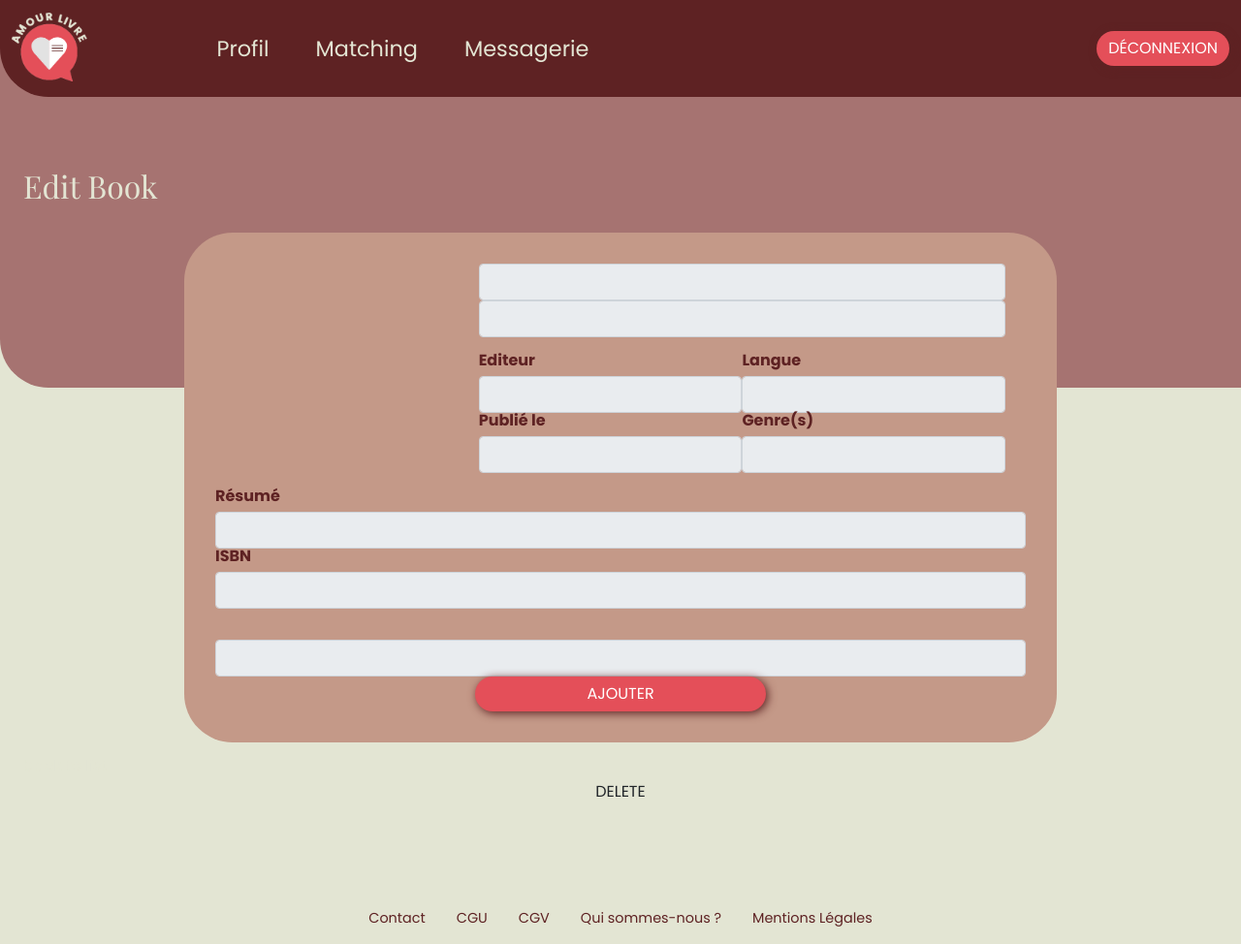
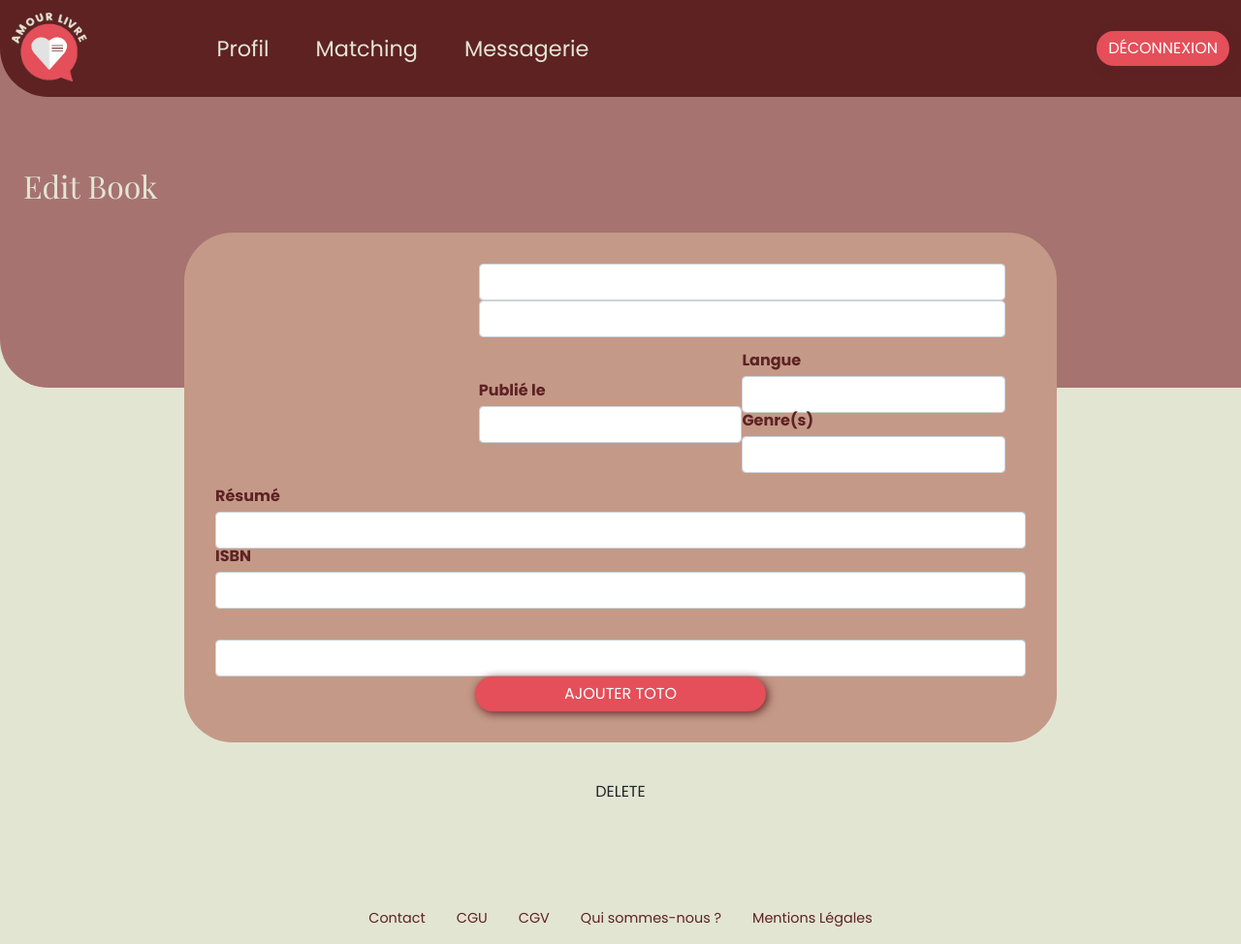
Before and after one commit to WebForce3-KevInvicto/amourlivre, a Symfony app: template templates/book/edit.html.twig in a window 1280 px wide. Shown: the top 974 px of the page at 97% size. Run offline with Twig, Linux system fonts and the light colour scheme; the template is opened without the code that fills it, so the values that code supplies are empty; form fields are guessed from the names that the template uses; some libraries are stand-ins or nearby versions; some web fonts are replaced.

Commit message:
back-end ajout livre

```diff
--- a/src/Controller/BookController.php
+++ b/src/Controller/BookController.php
@@ -11,12 +11,12 @@ use Symfony\Component\HttpFoundation\Response;
 use Symfony\Component\Routing\Annotation\Route;
 
 /**
- * @Route("/book")
+ * @Route("membre/book")
  */
 class BookController extends AbstractController
 {
     /**
-     * @Route("/membre", name="book_index", methods={"GET"})
+     * @Route("/", name="book_index", methods={"GET"})
      */
     public function index(BookRepository $bookRepository): Response
     {
@@ -35,6 +35,7 @@ class BookController extends AbstractController
         $form->handleRequest($request);
 
         if ($form->isSubmitted() && $form->isValid()) {
+            $book->setCreatedAt(new \DateTime);
             $entityManager = $this->getDoctrine()->getManager();
             $entityManager->persist($book);
             $entityManager->flush();
--- a/src/Entity/Book.php
+++ b/src/Entity/Book.php
@@ -30,7 +30,7 @@ class Book
     private $synopsis;
 
     /**
-     * @ORM\Column(type="string", length=255)
+     * @ORM\Column(type="string", length=255, nullable=true)
      */
     private $thumbnail;
 
@@ -66,7 +66,7 @@ class Book
 
     /**
      * @ORM\ManyToOne(targetEntity=Publisher::class, inversedBy="books")
-     * @ORM\JoinColumn(nullable=false)
+     * @ORM\JoinColumn(nullable=true)
      */
     private $publisher;
 
@@ -77,7 +77,7 @@ class Book
 
     /**
      * @ORM\ManyToOne(targetEntity=Genre::class, inversedBy="books")
-     * @ORM\JoinColumn(nullable=false)
+     * @ORM\JoinColumn(nullable=true)
      */
     private $genre;
 
--- a/templates/book/_form.html.twig
+++ b/templates/book/_form.html.twig
@@ -1,19 +1,17 @@
-
-
     <article class="article-book w--900 p--2 m--1">
+    {{ form_start(bookForm)}}
       <div class="article-header d--flex jc--sb">
         <div class="article-header__left w--30">
           <img id="book-cover" class="w--100 mr--1" src="" alt="">
         </div>
         <div class="article-header__right w--65">
-            {{ form_start(bookForm)}}
 
               {{
                   form_widget(
                     bookForm.title,
                     {
 
-                      'attr': {'disabled': 'true'}
+                      'attr': {'toto': 'false'}
                     }
                   )
               }}
@@ -22,29 +20,29 @@
                 form_widget(
                   bookForm.author,
                   {
-                    'attr': {'disabled': 'true'}
+                    'attr': {'toto': 'false'}
                   }
                 )
               }}
 
               <div class="article-subheader d--flex jc--sb ai--c">
                   <div class="article-subheader__left w--50">
-                  {{form_label(bookForm.publisher, 'Editeur')}}
+                  {# {{form_label(bookForm.publisher, 'Editeur')}}
                       {{
                         form_widget(
                           bookForm.publisher,
                           {
-                            'attr': {'disabled': 'true'}
+                            'attr': {'toto': 'false'}
                           }
                         )
-                      }}
+                      }} #}
 
                       {{form_label(bookForm.publication_date, 'Publié le')}}
                       {{
                         form_widget(
                           bookForm.publication_date,
                           {
-                            'attr': {'disabled': 'true'}
+                            'attr': {'toto': 'false'}
                           }
                         )
                       }}
@@ -55,7 +53,7 @@
                         form_widget(
                           bookForm.language,
                           {
-                            'attr': {'disabled': 'true'}
+                            'attr': {'toto': 'false'}
                           }
                         )
                       }}
@@ -64,7 +62,7 @@
                         form_widget(
                           bookForm.genre,
                           {
-                            'attr': {'disabled': 'true'}
+                            'attr': {'toto': 'false'}
                           }
                         )
                       }}
@@ -88,7 +86,7 @@
             form_widget(
               bookForm.synopsis,
               {
-                'attr': {'disabled': 'true'}
+                'attr': {'toto': 'false'}
               }
             )
         }}
@@ -97,7 +95,7 @@
           form_widget(
             bookForm.isbn,
             {
-              'attr': {'disabled': 'true'}
+              'attr': {'toto': 'false'}
             }
           )
         }}
@@ -109,15 +107,15 @@
           form_widget(
             bookForm.thumbnail,
             {
-              'attr': {'disabled': 'true'}
+              'attr': {'toto': 'false'}
             }
           )
         }}
 
         <button id="searchBookButton" type="submit"
           class="btn btn-primary w--300">
-          Ajouter
+          Ajouter toto
         </button>
-        {{ form_end(bookForm) }}
       </div>
+      {{ form_end(bookForm) }}
     </article>
--- a/templates/book/new.html.twig
+++ b/templates/book/new.html.twig
@@ -35,6 +35,12 @@
 
 </section>
 
+<section>
+
+{# {{ include('book/_form.html.twig') }} #}
+
+</section>
+
 <template id="cardResult">
 
 {{ include('book/_form.html.twig') }}
--- a/templates/homebase.html.twig
+++ b/templates/homebase.html.twig
@@ -27,7 +27,6 @@
 				<div class="carousel-item four"></div>
 			</div>
 		</div>
-
 		<div class="home-background">
 			<header>
 				<nav class="navbar main-homemenu navbar-expand-lg">
```
Also changed, not shown: src/Form/BookFormType.php (+11 -7 lines), public/assets/js/booksearch.js.
